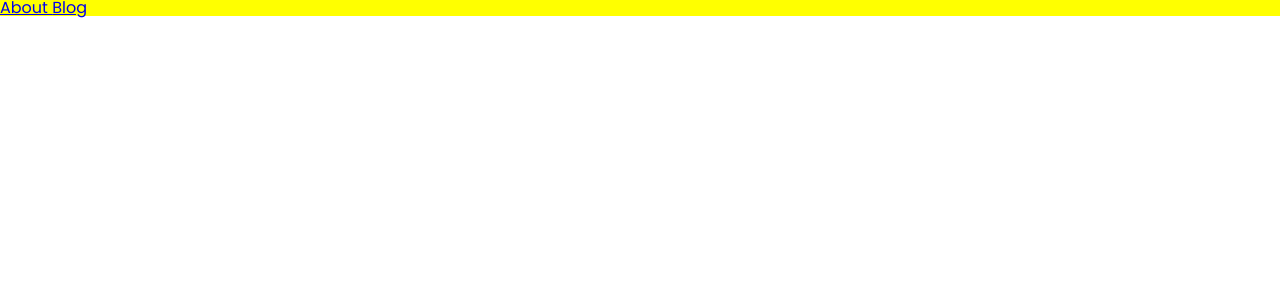
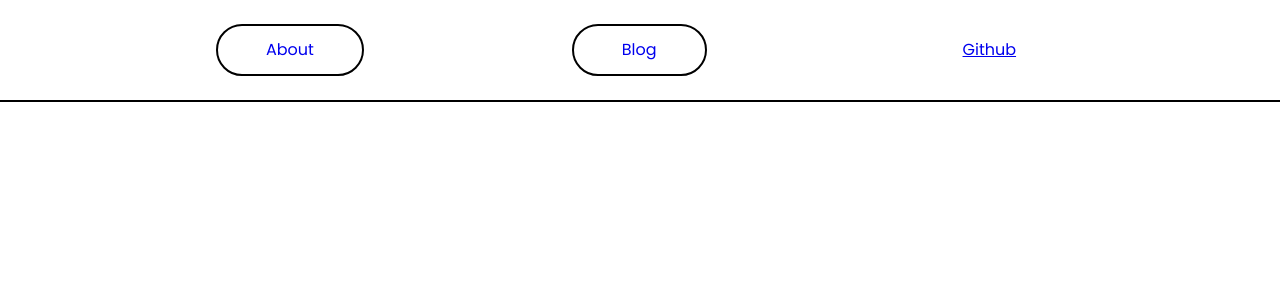
Before and after one commit to Eagletech-robotic/website, a React (Vite) app: page / in a window 1280 px wide. Shown: the top 300 px of the page. Built offline with nearby package versions, Linux system fonts and the light colour scheme.

Commit message:
Create a styled header

```diff
--- a/src/Root.tsx
+++ b/src/Root.tsx
@@ -1,11 +1,19 @@
 import { NavLink, Outlet } from 'react-router-dom'
+import './root.css'
 
 export default function Root() {
     return (
         <>
-            <div style={{ backgroundColor: 'yellow' }}>
-                <NavLink to="about">About </NavLink>
-                <NavLink to="blog">Blog</NavLink>
+            <div className="header">
+                <NavLink to="about" className="button">
+                    <span>About</span>
+                </NavLink>
+                <NavLink to="blog" className="button">
+                    <span>Blog</span>
+                </NavLink>
+                <a href="https://github.com/Eagletech-robotic" className="button external">
+                    <span>Github</span>
+                </a>
             </div>
             <div style={{ backgroundColor: 'lightblue', overflow: 'hidden' }}>
                 <Outlet />
--- /dev/null
+++ b/src/root.css
@@ -0,0 +1,62 @@
+.header {
+    display: flex;
+    justify-content: space-evenly;
+    flex-direction: column;
+    padding: 1.5rem;
+    gap: 1rem;
+    border-bottom: 2px solid black;
+
+    @media (min-width: 600px) {
+        flex-direction: row;
+    }
+}
+
+.button {
+    padding: 1rem 3rem;
+
+    text-align: center;
+    align-content: center;
+
+    border: 2px solid black;
+    border-radius: 2rem;
+    text-decoration: none;
+    cursor: pointer;
+    font-size: 1rem;
+
+    transition: 0.2s cubic-bezier(0, 0.04, 0, 1.01);
+}
+
+.button.active {
+    border-color: var(--primary-color);
+
+    span {
+        color: var(--primary-color);
+    }
+}
+
+.button span {
+    display: inline-block;
+    transition: transform 0.2s cubic-bezier(0, 0.04, 0, 1.01);
+}
+
+.button:hover:not(.external) {
+    border-color: var(--primary-color);
+
+    span {
+        color: var(--primary-color);
+        transform: scale(1.2);
+    }
+}
+
+.button.external:hover span {
+    transform: scale(1.2);
+}
+
+.button.external {
+    align-content: center;
+    border: none;
+
+    span {
+        text-decoration: underline;
+    }
+}
--- a/src/styles/index.css
+++ b/src/styles/index.css
@@ -1,11 +1,19 @@
 :root {
     --text-color: #000;
+    --primary-color: #23a7cf;
+    --background-color: #fff;
 }
 
 body {
+    background-color: var(--background-color);
+
     color: var(--text-color);
     font-family: 'Poppins', 'Roboto', sans-serif;
     font-optical-sizing: auto;
     font-weight: 400;
     font-style: normal;
 }
+
+a:visited {
+    color: inherit;
+}
```
